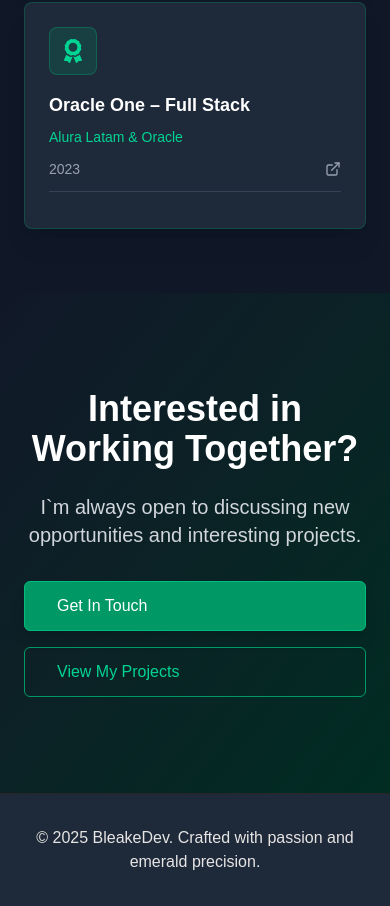
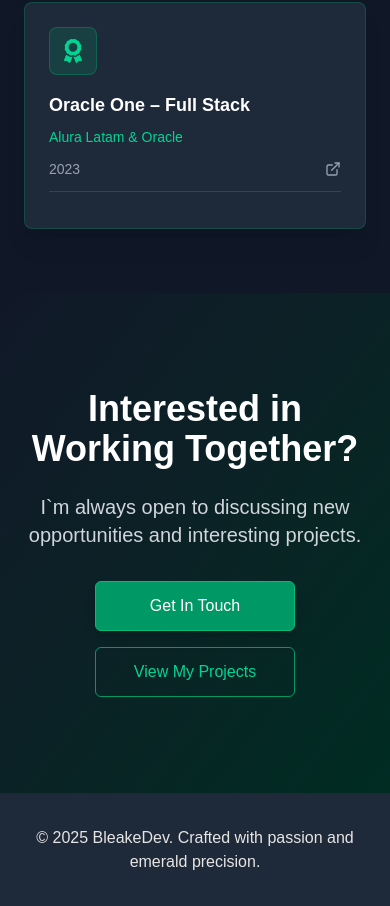
Before and after one commit to Ianbleake/BleakeDev, a Next.js app: page /experience in a window 390 px wide. Shown: the part 5770-6676 px from the top of the page. Built offline with nearby package versions, Linux system fonts and the light colour scheme.

Commit message:
fix: experience page responsive styles

```diff
--- a/src/app/experience/components/Timeline/index.tsx
+++ b/src/app/experience/components/Timeline/index.tsx
@@ -43,7 +43,7 @@ export default function Timeline(): React.ReactElement {
                             <PiMapPinLineBold className="w-4 h-4 mr-1" />
                             {job.location}
                           </div>
-                          <Badge className="bg-emerald-400/20 backdrop-blur-sm text-white px-3 py-1 rounded-full text-sm font-medium border border-white/20">
+                          <Badge className="bg-emerald-400/20 backdrop-blur-sm text-white px-3 py-1 rounded-full text-sm font-medium border border-white/20 w-fit">
                             {job.type}
                           </Badge>
                           <span className="md:hidden flex items-center text-sm">
--- a/src/app/experience/components/contact.tsx
+++ b/src/app/experience/components/contact.tsx
@@ -9,21 +9,22 @@ export default function Contact(): React.ReactElement {
         <p className="text-xl text-gray-300 mb-8 max-w-2xl mx-auto">
           I`m always open to discussing new opportunities and interesting projects.
         </p>
-        <div className="flex flex-col sm:flex-row gap-4 justify-center">
+        <div className="flex flex-col sm:flex-row gap-4 items-center justify-center">
           <Button
             isLink
             route="/contact"
-            className="bg-emerald-600 hover:bg-emerald-700 text-white px-8 py-3 shadow-lg"
+            className="bg-emerald-600 hover:bg-emerald-700 text-white px-8 py-3 shadow-lg w-50"
           >
-            Get In Touch
+            <p className="text-center w-full">Get In Touch</p>
           </Button>
           <Button
             variant="secondary"
             isLink
             route="/proyects"
-            className="border-emerald-600 text-emerald-400 hover:bg-emerald-950 px-8 py-3 bg-transparent"
+            className="border-emerald-600 text-emerald-400 hover:bg-emerald-950 px-8 py-3 bg-transparent w-50"
           >
-            View My Projects
+            <p className="text-center w-full">View My Projects</p>
+
           </Button>
         </div>
       </div>
--- a/src/components/home/Introduction/components/actionButtons.tsx
+++ b/src/components/home/Introduction/components/actionButtons.tsx
@@ -11,7 +11,7 @@ export default function ActionButtons(): React.ReactElement {
       <Button
         isLink
         route="/experience"
-        className="border-stone-600 hover:border-white/30 text-stone-300 hover:text-white hover:bg-emerald-500/30 px-8 py-3 bg-transparent cursor-pointer flex items-center gap-4"
+        className="border-stone-600 hover:border-white/30 text-stone-300 hover:text-white hover:bg-emerald-500/30 p-11 py-3 bg-transparent cursor-pointer"
       >
         View Experience
       </Button>
```
